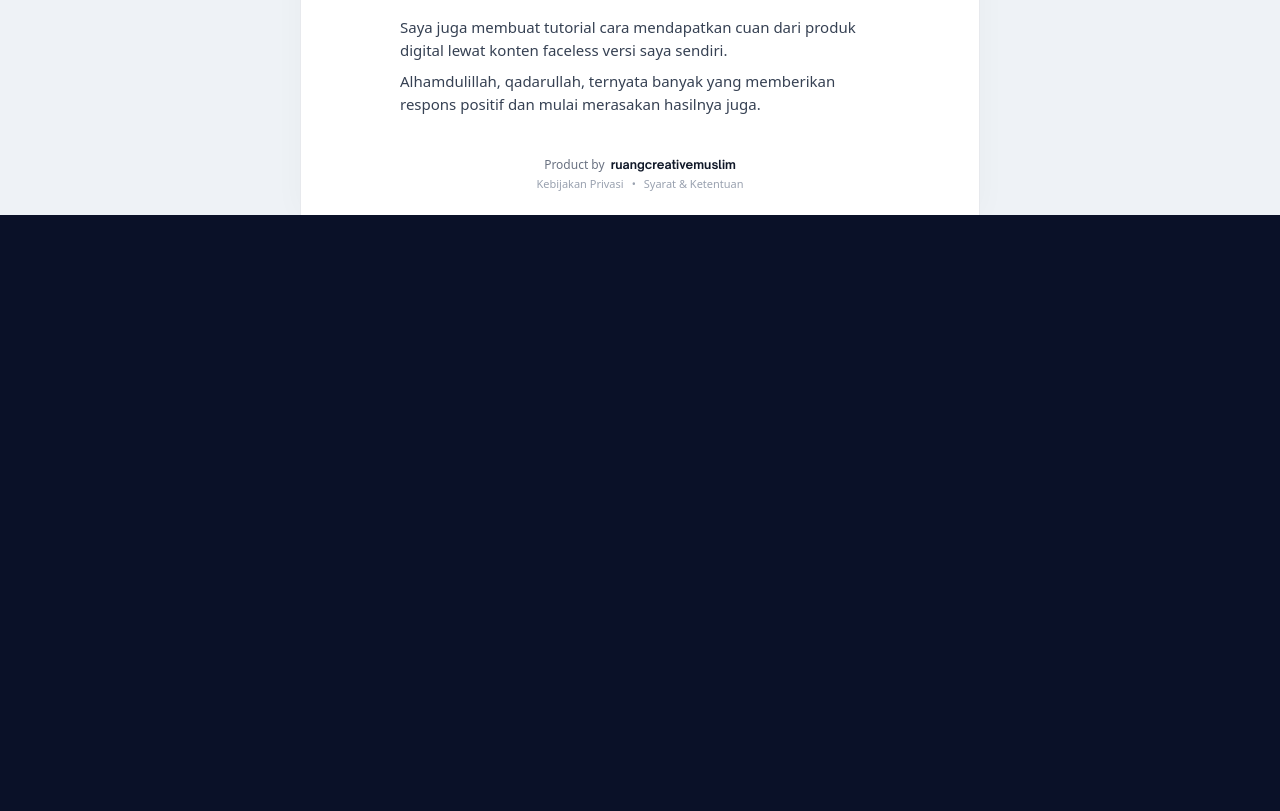
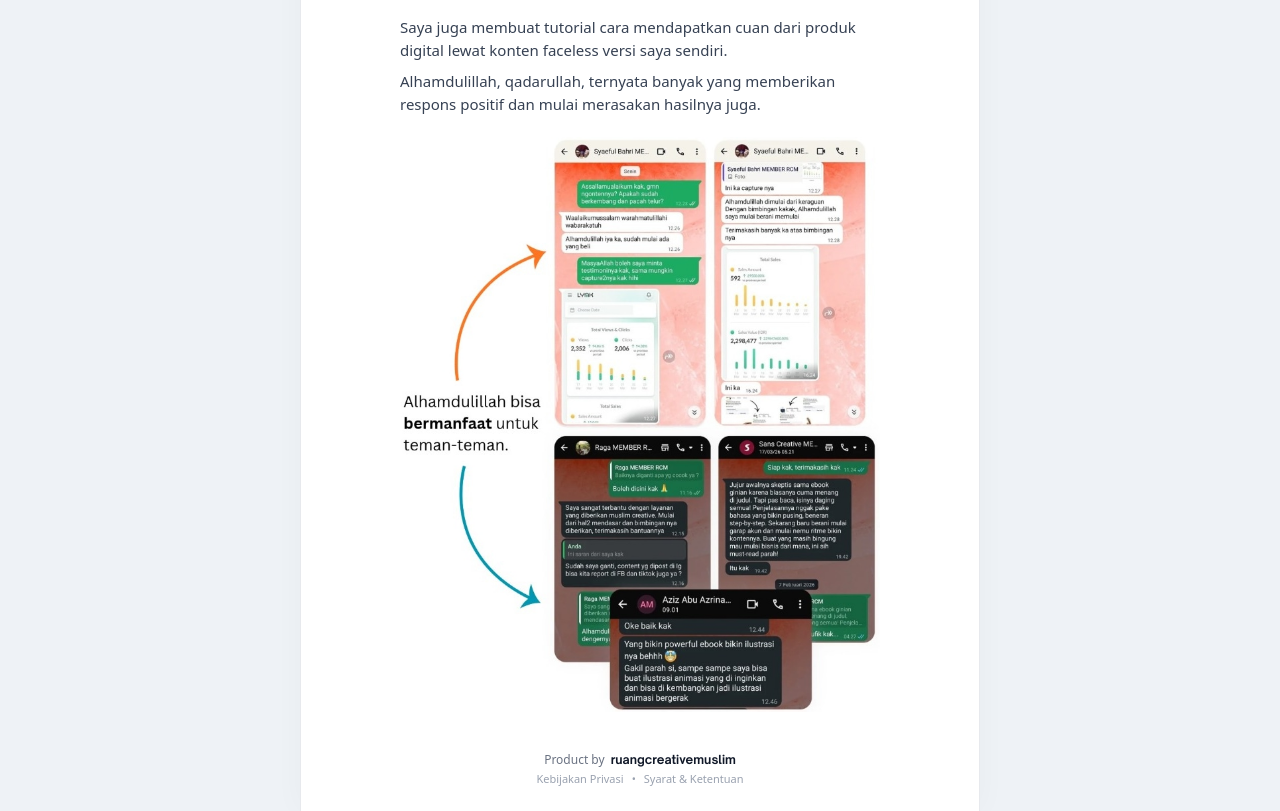
Before and after one commit to anggasrimugiarahayu/ngontenpakeai, a Next.js app: page /cuan-faceless in a window 1280 px wide. Shown: the part 1640-2451 px from the top of the page. Before the commit the page ends 1855 px from the top, so only its background shows below. Built offline with nearby package versions, Linux system fonts and the light colour scheme; no server answers; the database is empty.

Commit message:
feat(cuan-faceless): add trimmed member testimonial proof image with symmetric 20px spacing

```diff
--- a/src/app/cuan-faceless/page.tsx
+++ b/src/app/cuan-faceless/page.tsx
@@ -164,6 +164,18 @@ export default function CuanFacelessLandingPage() {
                 Alhamdulillah, qadarullah, ternyata banyak yang memberikan respons positif dan mulai merasakan hasilnya juga.
               </p>
             </div>
+
+            {/* Visual Testimonial Proof (Tanpa Bungkus Kontainer, Jarak Presisi 20px) */}
+            <div className="mt-[20px] w-full flex justify-center">
+              <Image
+                src="/cuan-faceless/bukti-testimoni-member.jpg"
+                alt="Bukti testimoni dan hasil penjualan member tutorial cuan produk digital faceless"
+                width={724}
+                height={868}
+                className="w-full h-auto object-contain block select-none"
+                priority
+              />
+            </div>
           </div>
 
         </main>
```
Also changed, not shown: public/cuan-faceless/bukti-testimoni-member.jpg (added).
